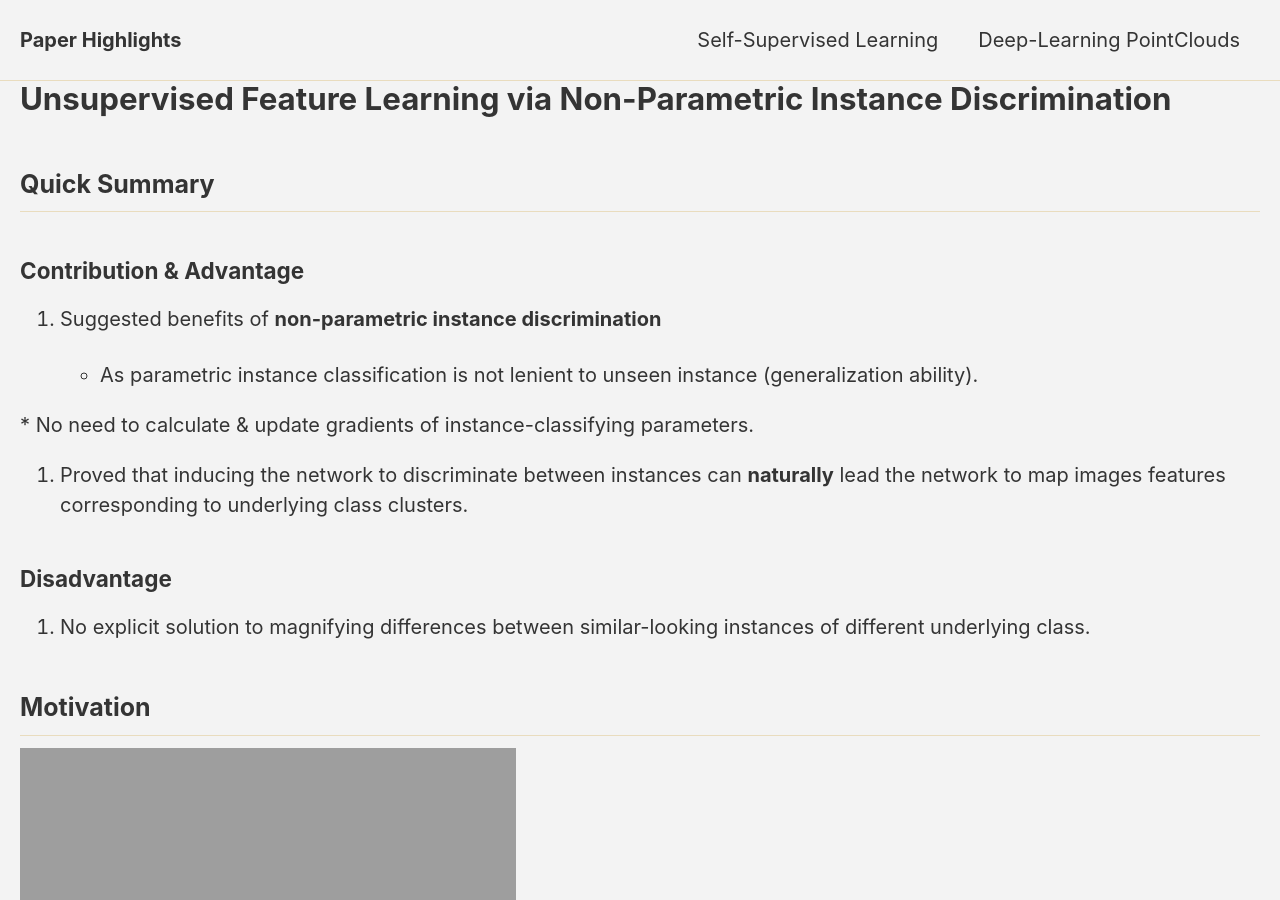
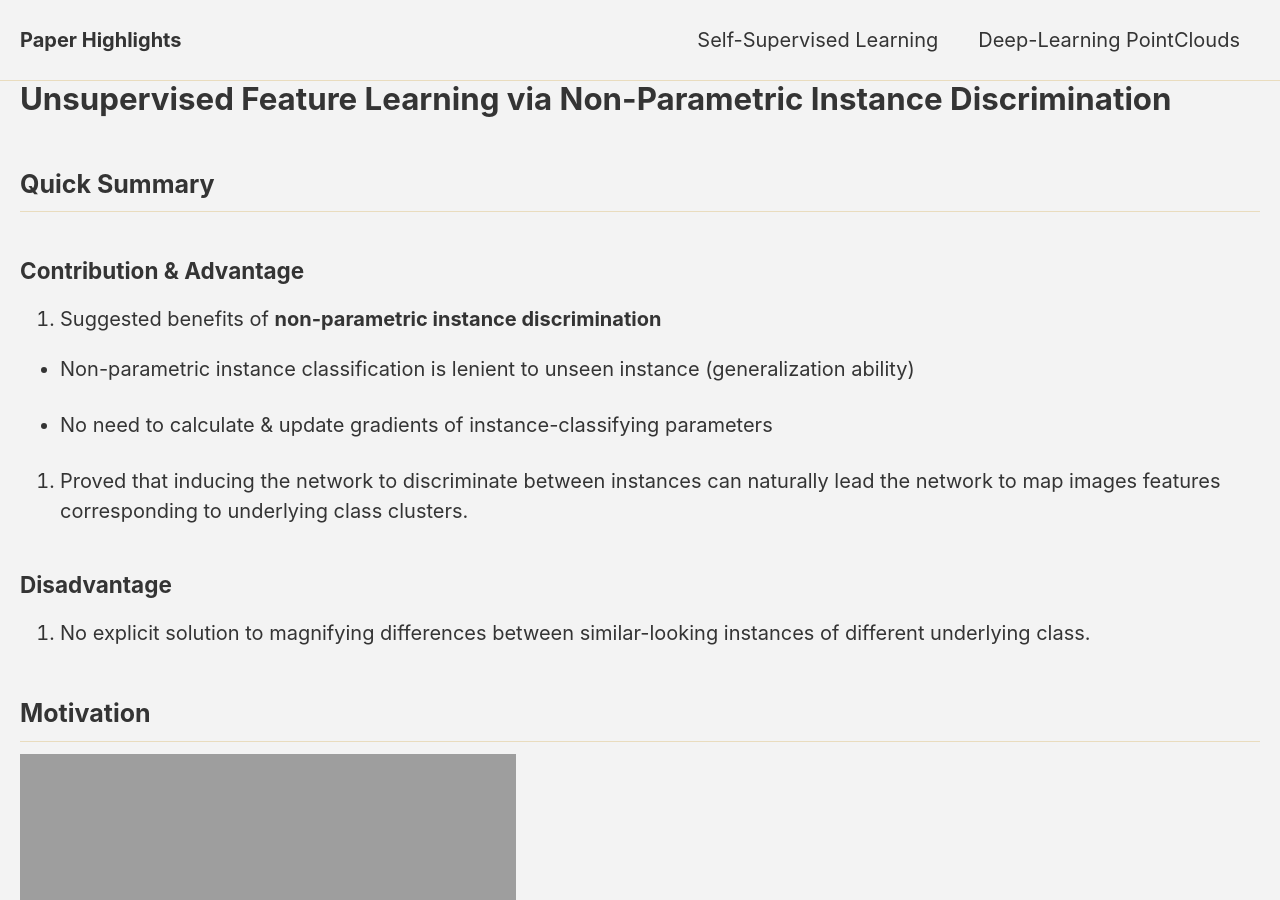
Before and after one commit to reviewshwang/reviewshwang.github.io, a Jekyll site: the page built from _posts/2020-10-27-npid.md, in a window 1280 px wide and 900 px high. Built offline with Jekyll 4.4.1, drawn with Linux system fonts in a browser that asks for light colours; cached includes are drawn as plain includes; formulas are drawn with MathJax 3.

Commit message:
changees

```diff
--- a/_posts/2020-10-27-npid.md
+++ b/_posts/2020-10-27-npid.md
@@ -18,11 +18,12 @@ last_modified_at: 2020-10-27T08:06:00-05:00
 
 1. Suggested benefits of **non-parametric instance discrimination**
 
-	* As parametric instance classification is not lenient to unseen instance (generalization ability).
+  - Non-parametric instance classification is lenient to unseen instance (generalization ability)
 
- 	* No need to calculate & update gradients of instance-classifying parameters.
+  - No need to calculate & update gradients of instance-classifying parameters
 
-2. Proved that inducing the network to discriminate between instances can **naturally** lead the network to map images features corresponding to underlying class clusters.
+2. Proved that inducing the network to discriminate between instances can naturally lead the network to map images features corresponding to underlying class clusters.
+
 
 ### Disadvantage
 
```
